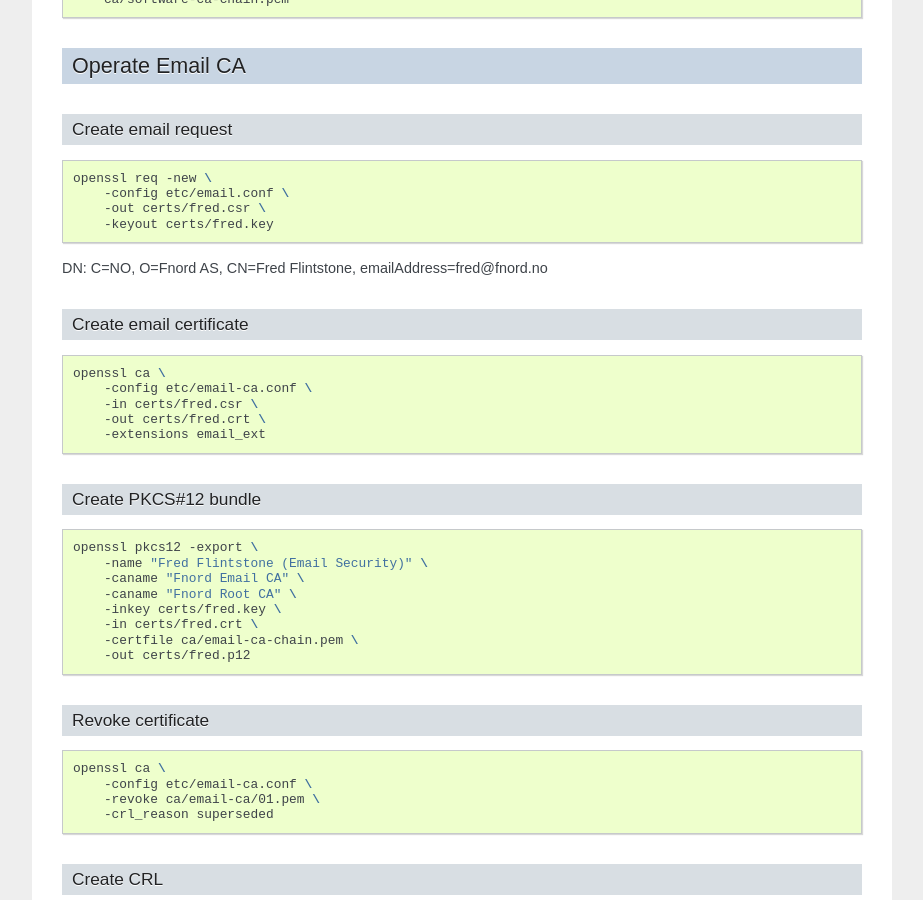
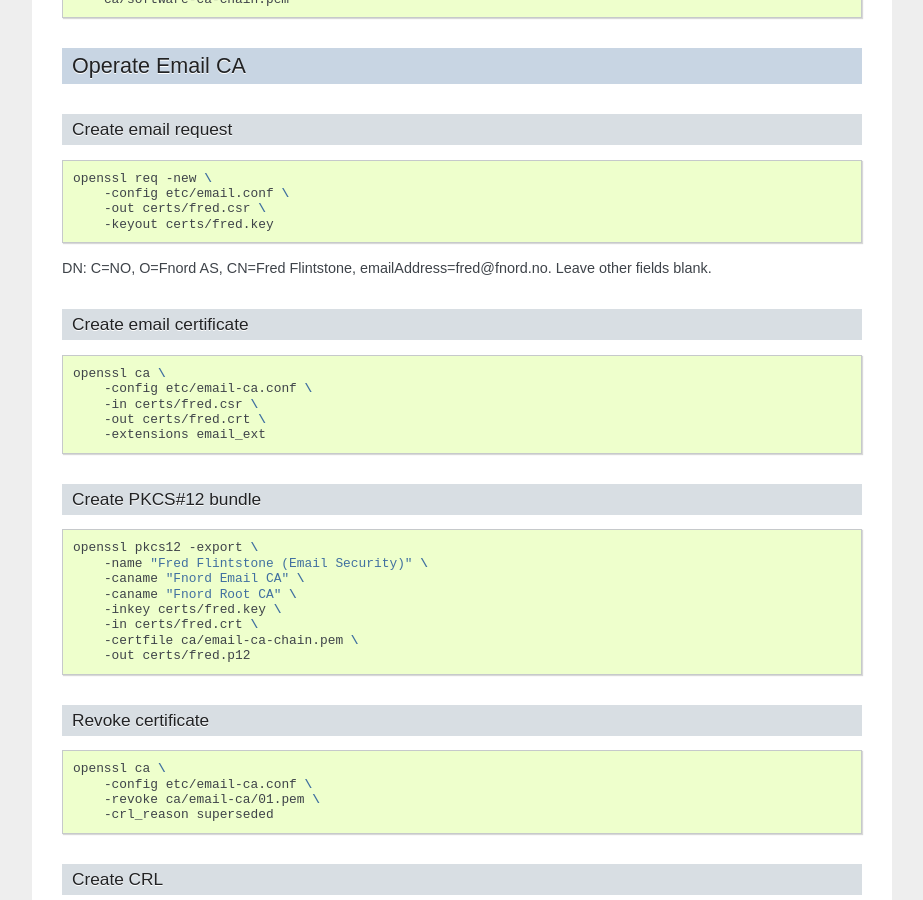
Before and after one commit to mrwiora/pki-tutorial, a Sphinx documentation site: the page built from docs/advanced/index.rst, in a window 1280 px wide and 900 px high, scrolled down 5104 px. Shown: the whole window, without its empty margins (218-1141 px from the left). Built offline with Sphinx 7.4.7, drawn with Linux system fonts in a browser that asks for light colours.

Commit message:
Update request creation instructions.

```diff
--- a/docs/advanced/index.rst
+++ b/docs/advanced/index.rst
@@ -295,7 +295,8 @@ Create email request
         -out certs/fred.csr \
         -keyout certs/fred.key
 
-DN: C=NO, O=Fnord AS, CN=Fred Flintstone, emailAddress=fred\@fnord.no
+DN: C=NO, O=Fnord AS, CN=Fred Flintstone, emailAddress=fred\@fnord.no. Leave
+other fields blank.
 
 Create email certificate
 -----------------------------
```
